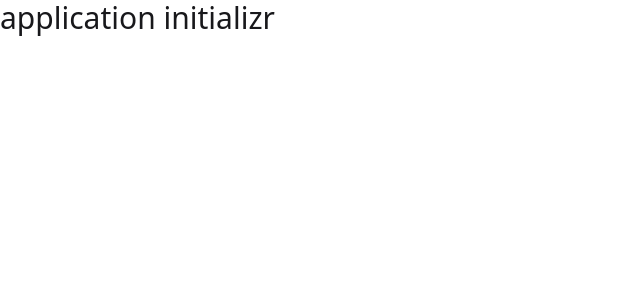
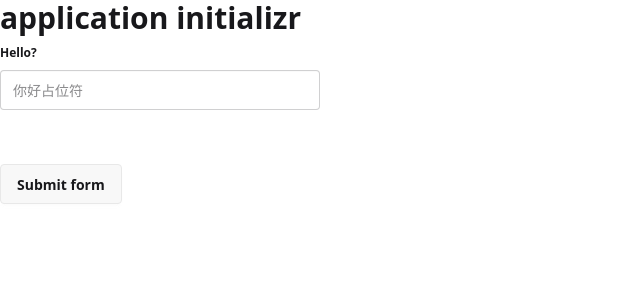
Before and after one commit to rerubbish/initialm, a SvelteKit app: page / in a window 1280 px wide. Shown: the top 300 px of the page, without its empty margins (0-640 px from the left). Built offline with nearby package versions, Linux system fonts and the light colour scheme; no server answers.

Commit message:
feat: 添加前端组件

```diff
--- a/mao/assets/rules/go_web.json
+++ b/mao/assets/rules/go_web.json
@@ -1,5 +1,20 @@
 {
-    "verify": [],
+    "components": [
+        {
+            "label": "Hello?",
+            "tips": "你好占位符",
+            "type": "text",
+            "key": "Hello",
+            "validate": {
+                "required": true,
+                "ValidatorExpr": {
+                    "type": "pattern",
+                    "rule": "^[^0-9]*",
+                    "message": "Hello 不可为数字"
+                }
+            }
+        }
+    ],
     "variable": [
         {
             "filePath": "main.go",
--- /dev/null
+++ b/src/lib/component/inputFiled.svelte
@@ -0,0 +1,18 @@
+<script>
+	export let data;
+</script>
+
+<fieldset class="fieldset">
+	<legend class="fieldset-legend">{data.label}</legend>
+	<input
+		type="text"
+		class="input validator"
+		required={data.validate.required}
+		placeholder={data.tips}
+		pattern={data.validate.ValidatorExpr.rule}
+	/>
+	<span class="validator-hint">
+		{@html data.validate.required && '必填 <br />'}
+		{data.validate.ValidatorExpr.message}
+	</span>
+</fieldset>
--- /dev/null
+++ b/src/routes/+page.server.js
@@ -0,0 +1,14 @@
+
+const jsonImports = import.meta.glob('/mao/assets/rules/*.json', { eager: true });
+export async function load() {
+    const rulesJsonData = Object.entries(jsonImports).map(([path, module]) => {
+        // 从路径中提取文件名
+        const filename = path.split('/').pop();
+        return {
+            filename,
+            data: module.default
+        };
+    });
+    console.log('rulesJsonData:', rulesJsonData);
+    return { rulesJsonData };
+}
--- a/src/routes/+page.svelte
+++ b/src/routes/+page.svelte
@@ -1,6 +1,11 @@
 <script>
+	export let data;
 	import { onMount } from 'svelte';
 	import Go from '../lib/wsam/wasm_exec';
+	import InputFiled from '../lib/component/inputFiled.svelte';
+	import { form } from '$app/server';
+
+	console.log('加载的JSON数据:', data);
 	/**
 	 * @type {Go | undefined}
 	 */
@@ -54,12 +59,12 @@
 	});
 </script>
 
-<svelte:head>
-	<!-- <script src="/wasm/wasm_exec.js"></script> -->
-</svelte:head>
-
 <div>
 	<div>
-		<h1 class="text-3xl">application initializr</h1>
+		<h1 class="text-3xl font-bold">application initializr</h1>
+		<form>
+			<InputFiled data={data.rulesJsonData[0].data.components[0]}/>
+			<button class="btn" type="submit">Submit form</button>
+		</form>
 	</div>
 </div>
```
Also changed, not shown: mao/assets/rules/go_web copy.json (deleted), 1 other file (tests, documents, lock files or other folders).
